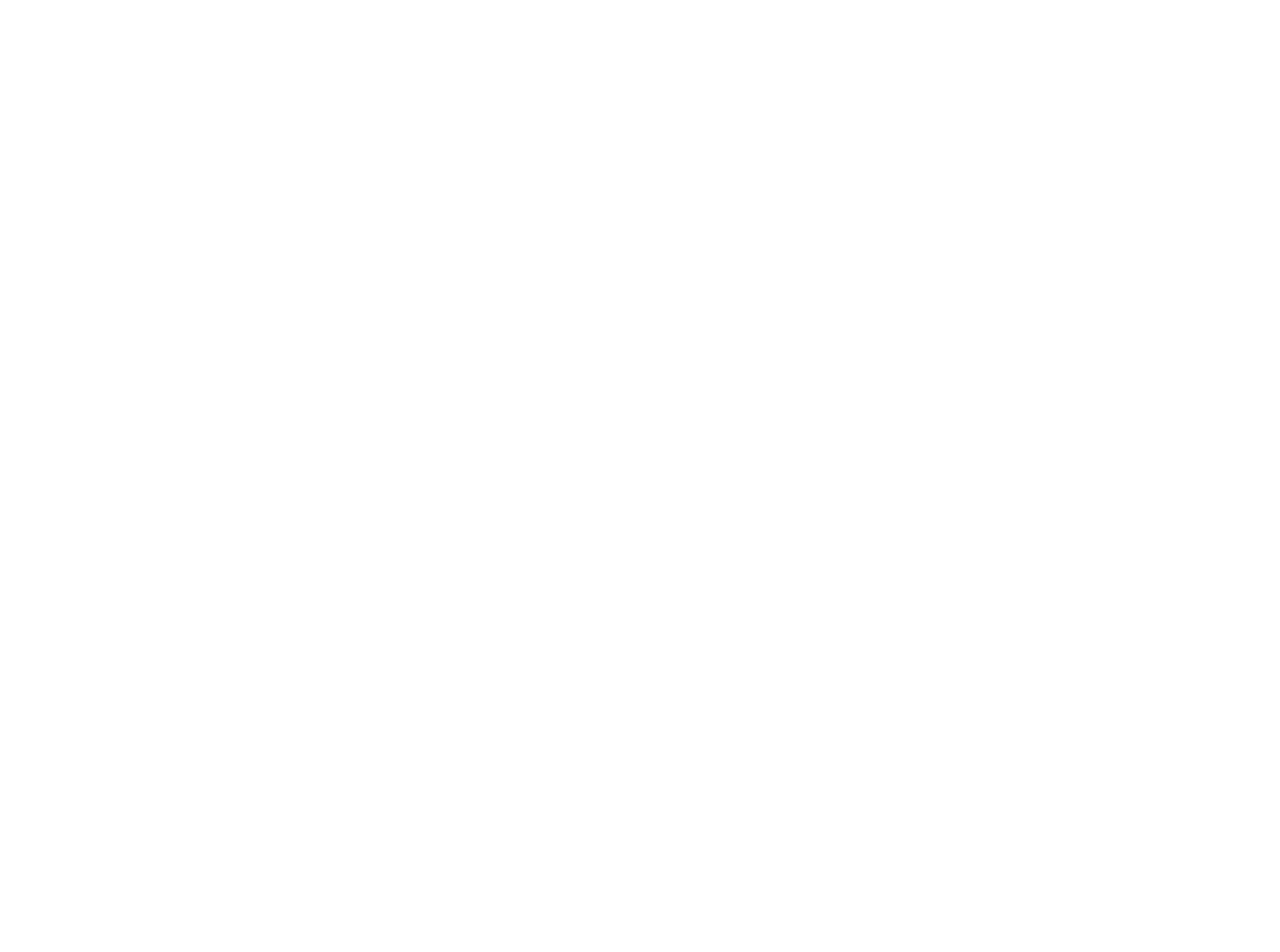
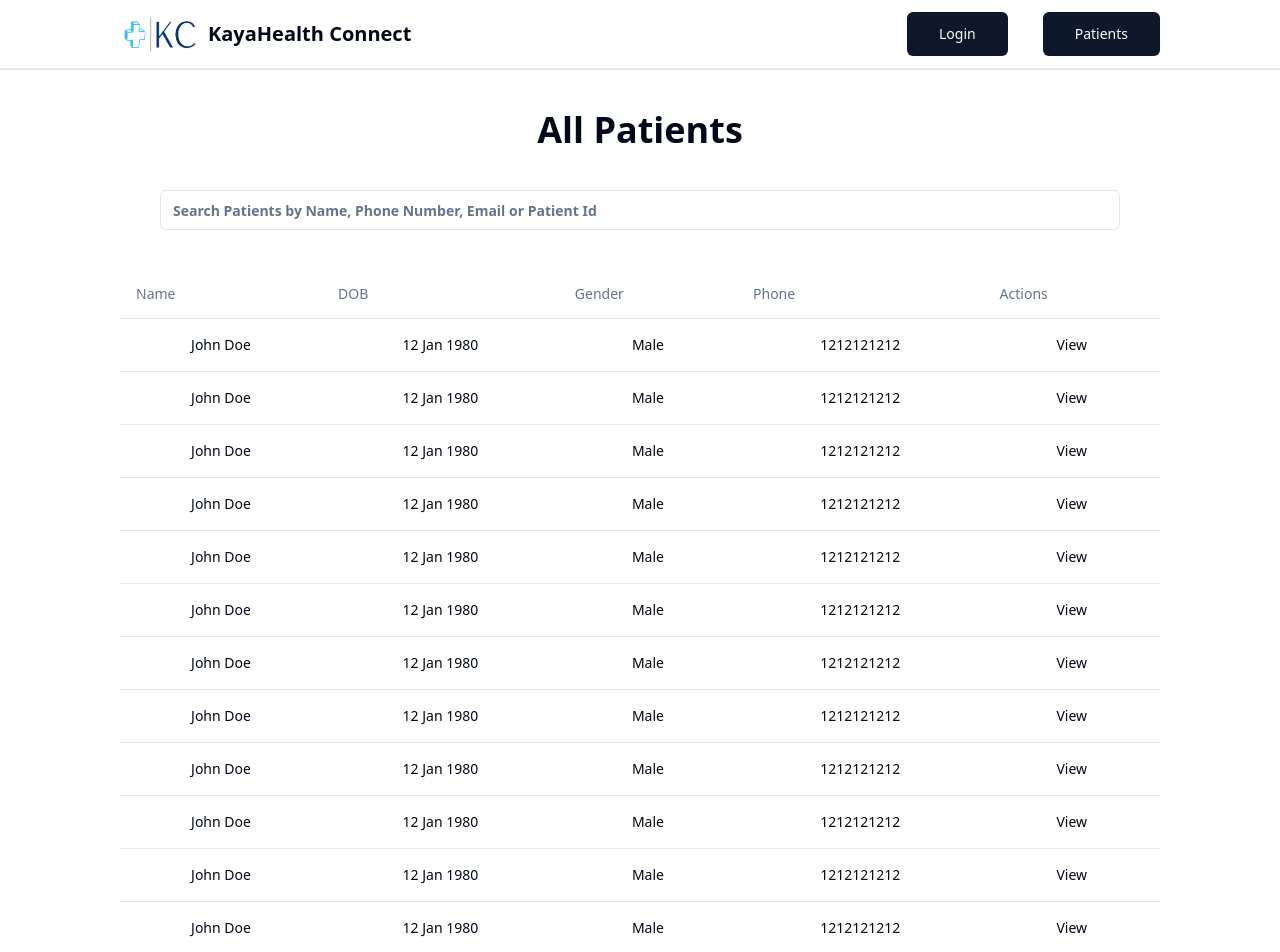
Before and after one commit to Mobiance/ReactHms, a React (Vite) app: page /patients in a window 1280 px wide. Before the commit this address had no page. Shown: the top 952 px of the page. Before the commit the page ends 800 px from the top, so only its background shows below. Built offline with nearby package versions, Linux system fonts and the light colour scheme.

Commit message:
add patient page

```diff
--- a/src/App.tsx
+++ b/src/App.tsx
@@ -4,6 +4,7 @@
 import LandingPage from './pages/landing-page'
 import LoginPage from './pages/login-page';
 import RegisterPage from './pages/register-page';
+import PatientPage from './pages/patient-page';
 
 function App() {
     return (
@@ -12,6 +13,7 @@
                 <Route path="/" element={<LandingPage />} />
                 <Route path="/login" element={<LoginPage />} />
                 <Route path="/register" element={<RegisterPage />} />
+                <Route path="/patients" element={<PatientPage />} />
             </Routes>
         </BrowserRouter>
     );
--- /dev/null
+++ b/src/components/PatientPage/patient-hero.tsx
@@ -0,0 +1,19 @@
+import { Input } from "../ui/input";
+import PatientItem from "./patient-item";
+
+const PatientHero = () => {
+    return (
+        <div>
+            <div className="text-4xl font-semibold">
+                All Patients
+                <div className="p-10">
+                    <Input placeholder="Search Patients by Name, Phone Number, Email or Patient Id"/>
+                </div>
+            </div>
+            <div>
+                <PatientItem />
+            </div>
+        </div>
+    );
+};
+export default PatientHero;
--- /dev/null
+++ b/src/components/PatientPage/patient-item.tsx
@@ -0,0 +1,129 @@
+import {
+  Table,
+  TableBody,
+  TableCaption,
+  TableCell,
+  TableHead,
+  TableHeader,
+  TableRow,
+} from "@/components/ui/table"
+
+const PatientItem = () => {
+    return (
+        <div>
+            <Table>
+                <TableCaption>Patient Information</TableCaption>
+                <TableHeader>
+                    <TableRow>
+                        <TableHead>Name</TableHead>
+                        <TableHead>DOB</TableHead>
+                        <TableHead>Gender</TableHead>
+                        <TableHead>Phone</TableHead>
+                        <TableHead>Actions</TableHead>
+                    </TableRow>
+                </TableHeader>
+                <TableBody>
+                    <TableRow>
+                        <TableCell>John Doe</TableCell>
+                        <TableCell>12 Jan 1980</TableCell>
+                        <TableCell>Male</TableCell>
+                        <TableCell>1212121212</TableCell>
+                        <TableCell>View</TableCell>
+                    </TableRow>
+                    <TableRow>
+                        <TableCell>John Doe</TableCell>
+                        <TableCell>12 Jan 1980</TableCell>
+                        <TableCell>Male</TableCell>
+                        <TableCell>1212121212</TableCell>
+                        <TableCell>View</TableCell>
+                    </TableRow>
+                    <TableRow>
+                        <TableCell>John Doe</TableCell>
+                        <TableCell>12 Jan 1980</TableCell>
+                        <TableCell>Male</TableCell>
+                        <TableCell>1212121212</TableCell>
+                        <TableCell>View</TableCell>
+                    </TableRow>
+                    <TableRow>
+                        <TableCell>John Doe</TableCell>
+                        <TableCell>12 Jan 1980</TableCell>
+                        <TableCell>Male</TableCell>
+                        <TableCell>1212121212</TableCell>
+                        <TableCell>View</TableCell>
+                    </TableRow>
+                    <TableRow>
+                        <TableCell>John Doe</TableCell>
+                        <TableCell>12 Jan 1980</TableCell>
+                        <TableCell>Male</TableCell>
+                        <TableCell>1212121212</TableCell>
+                        <TableCell>View</TableCell>
+                    </TableRow>
+                    <TableRow>
+                        <TableCell>John Doe</TableCell>
+                        <TableCell>12 Jan 1980</TableCell>
+                        <TableCell>Male</TableCell>
+                        <TableCell>1212121212</TableCell>
+                        <TableCell>View</TableCell>
+                    </TableRow>
+                    <TableRow>
+                        <TableCell>John Doe</TableCell>
+                        <TableCell>12 Jan 1980</TableCell>
+                        <TableCell>Male</TableCell>
+                        <TableCell>1212121212</TableCell>
+                        <TableCell>View</TableCell>
+                    </TableRow>
+                    <TableRow>
+                        <TableCell>John Doe</TableCell>
+                        <TableCell>12 Jan 1980</TableCell>
+                        <TableCell>Male</TableCell>
+                        <TableCell>1212121212</TableCell>
+                        <TableCell>View</TableCell>
+                    </TableRow>
+                    <TableRow>
+                        <TableCell>John Doe</TableCell>
+                        <TableCell>12 Jan 1980</TableCell>
+                        <TableCell>Male</TableCell>
+                        <TableCell>1212121212</TableCell>
+                        <TableCell>View</TableCell>
+                    </TableRow>
+                    <TableRow>
+                        <TableCell>John Doe</TableCell>
+                        <TableCell>12 Jan 1980</TableCell>
+                        <TableCell>Male</TableCell>
+                        <TableCell>1212121212</TableCell>
+                        <TableCell>View</TableCell>
+                    </TableRow>
+                    <TableRow>
+                        <TableCell>John Doe</TableCell>
+                        <TableCell>12 Jan 1980</TableCell>
+                        <TableCell>Male</TableCell>
+                        <TableCell>1212121212</TableCell>
+                        <TableCell>View</TableCell>
+                    </TableRow>
+                    <TableRow>
+                        <TableCell>John Doe</TableCell>
+                        <TableCell>12 Jan 1980</TableCell>
+                        <TableCell>Male</TableCell>
+                        <TableCell>1212121212</TableCell>
+                        <TableCell>View</TableCell>
+                    </TableRow>
+                    <TableRow>
+                        <TableCell>John Doe</TableCell>
+                        <TableCell>12 Jan 1980</TableCell>
+                        <TableCell>Male</TableCell>
+                        <TableCell>1212121212</TableCell>
+                        <TableCell>View</TableCell>
+                    </TableRow>
+                    <TableRow>
+                        <TableCell>John Doe</TableCell>
+                        <TableCell>12 Jan 1980</TableCell>
+                        <TableCell>Male</TableCell>
+                        <TableCell>1212121212</TableCell>
+                        <TableCell>View</TableCell>
+                    </TableRow>
+                </TableBody>
+            </Table>
+        </div>
+    );
+};
+export default PatientItem;
--- a/src/components/navbar.tsx
+++ b/src/components/navbar.tsx
@@ -14,6 +14,9 @@
                 <Link to="/login">
                     <Button size="lg">Login</Button>
                 </Link>
+                <Link to="/patients">
+                    <Button size="lg">Patients</Button>
+                </Link>
             </div>
         </div>
     );
--- /dev/null
+++ b/src/components/ui/table.tsx
@@ -0,0 +1,117 @@
+import * as React from "react"
+
+import { cn } from "@/lib/utils"
+
+const Table = React.forwardRef<
+  HTMLTableElement,
+  React.HTMLAttributes<HTMLTableElement>
+>(({ className, ...props }, ref) => (
+  <div className="relative w-full overflow-auto">
+    <table
+      ref={ref}
+      className={cn("w-full caption-bottom text-sm", className)}
+      {...props}
+    />
+  </div>
+))
+Table.displayName = "Table"
+
+const TableHeader = React.forwardRef<
+  HTMLTableSectionElement,
+  React.HTMLAttributes<HTMLTableSectionElement>
+>(({ className, ...props }, ref) => (
+  <thead ref={ref} className={cn("[&_tr]:border-b", className)} {...props} />
+))
+TableHeader.displayName = "TableHeader"
+
+const TableBody = React.forwardRef<
+  HTMLTableSectionElement,
+  React.HTMLAttributes<HTMLTableSectionElement>
+>(({ className, ...props }, ref) => (
+  <tbody
+    ref={ref}
+    className={cn("[&_tr:last-child]:border-0", className)}
+    {...props}
+  />
+))
+TableBody.displayName = "TableBody"
+
+const TableFooter = React.forwardRef<
+  HTMLTableSectionElement,
+  React.HTMLAttributes<HTMLTableSectionElement>
+>(({ className, ...props }, ref) => (
+  <tfoot
+    ref={ref}
+    className={cn(
+      "border-t bg-muted/50 font-medium [&>tr]:last:border-b-0",
+      className
+    )}
+    {...props}
+  />
+))
+TableFooter.displayName = "TableFooter"
+
+const TableRow = React.forwardRef<
+  HTMLTableRowElement,
+  React.HTMLAttributes<HTMLTableRowElement>
+>(({ className, ...props }, ref) => (
+  <tr
+    ref={ref}
+    className={cn(
+      "border-b transition-colors hover:bg-muted/50 data-[state=selected]:bg-muted",
+      className
+    )}
+    {...props}
+  />
+))
+TableRow.displayName = "TableRow"
+
+const TableHead = React.forwardRef<
+  HTMLTableCellElement,
+  React.ThHTMLAttributes<HTMLTableCellElement>
+>(({ className, ...props }, ref) => (
+  <th
+    ref={ref}
+    className={cn(
+      "h-12 px-4 text-left align-middle font-medium text-muted-foreground [&:has([role=checkbox])]:pr-0",
+      className
+    )}
+    {...props}
+  />
+))
+TableHead.displayName = "TableHead"
+
+const TableCell = React.forwardRef<
+  HTMLTableCellElement,
+  React.TdHTMLAttributes<HTMLTableCellElement>
+>(({ className, ...props }, ref) => (
+  <td
+    ref={ref}
+    className={cn("p-4 align-middle [&:has([role=checkbox])]:pr-0", className)}
+    {...props}
+  />
+))
+TableCell.displayName = "TableCell"
+
+const TableCaption = React.forwardRef<
+  HTMLTableCaptionElement,
+  React.HTMLAttributes<HTMLTableCaptionElement>
+>(({ className, ...props }, ref) => (
+  <caption
+    ref={ref}
+    className={cn("mt-4 text-sm text-muted-foreground", className)}
+    {...props}
+  />
+))
+TableCaption.displayName = "TableCaption"
+
+export {
+  Table,
+  TableHeader,
+  TableBody,
+  TableFooter,
+  TableHead,
+  TableRow,
+  TableCell,
+  TableCaption,
+}
--- /dev/null
+++ b/src/pages/patient-page.tsx
@@ -0,0 +1,15 @@
+import Footer from "@/components/LandingPage/footer";
+import PatientHero from "@/components/PatientPage/patient-hero";
+import Navbar from "@/components/navbar";
+
+export default function PatientPage () {
+  return (
+    <div>
+      <Navbar />
+      <div className="pt-[40px] px-[120px] pb-10">
+        <PatientHero />
+      </div>
+      <Footer />
+    </div>
+  );
+}
```
